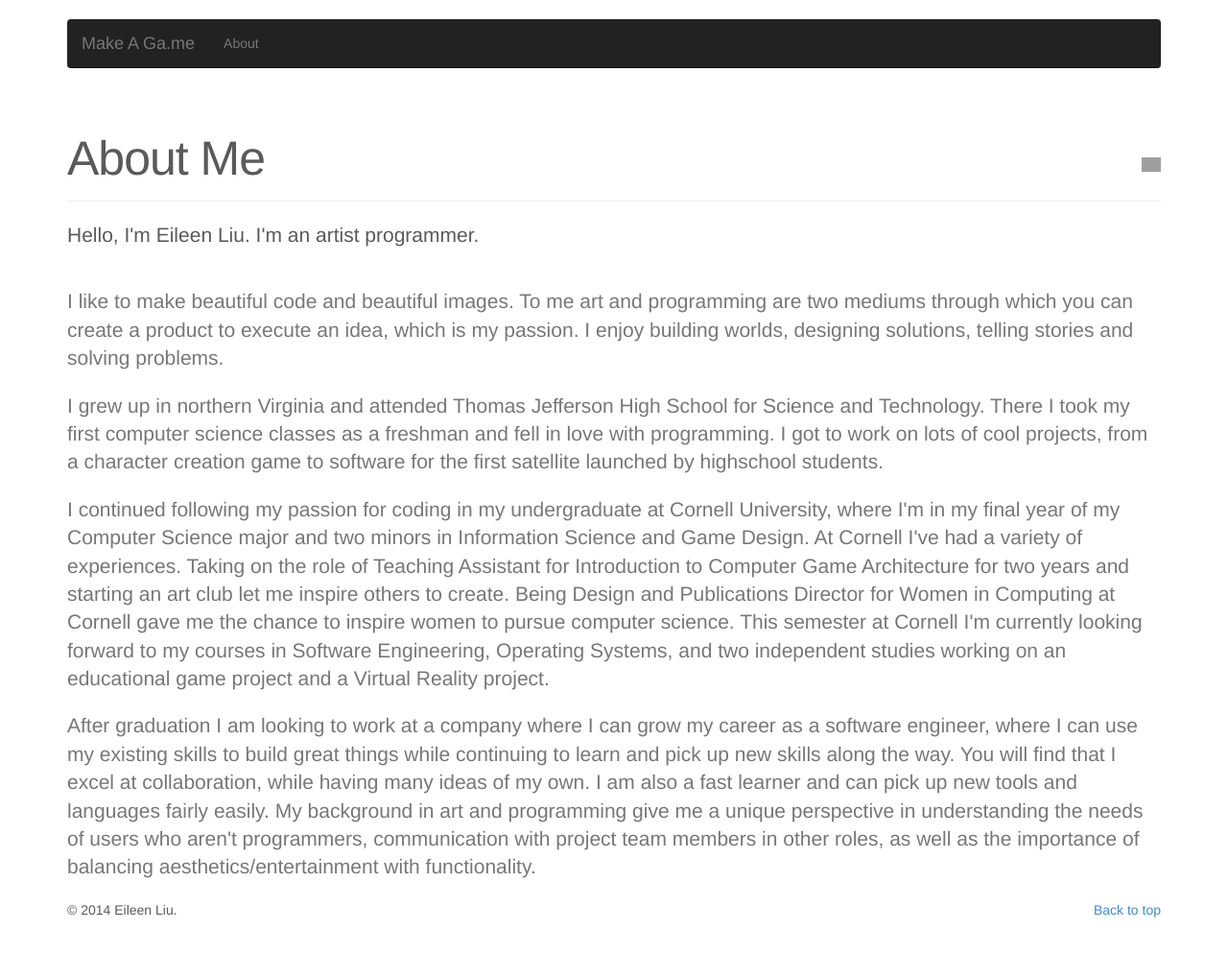
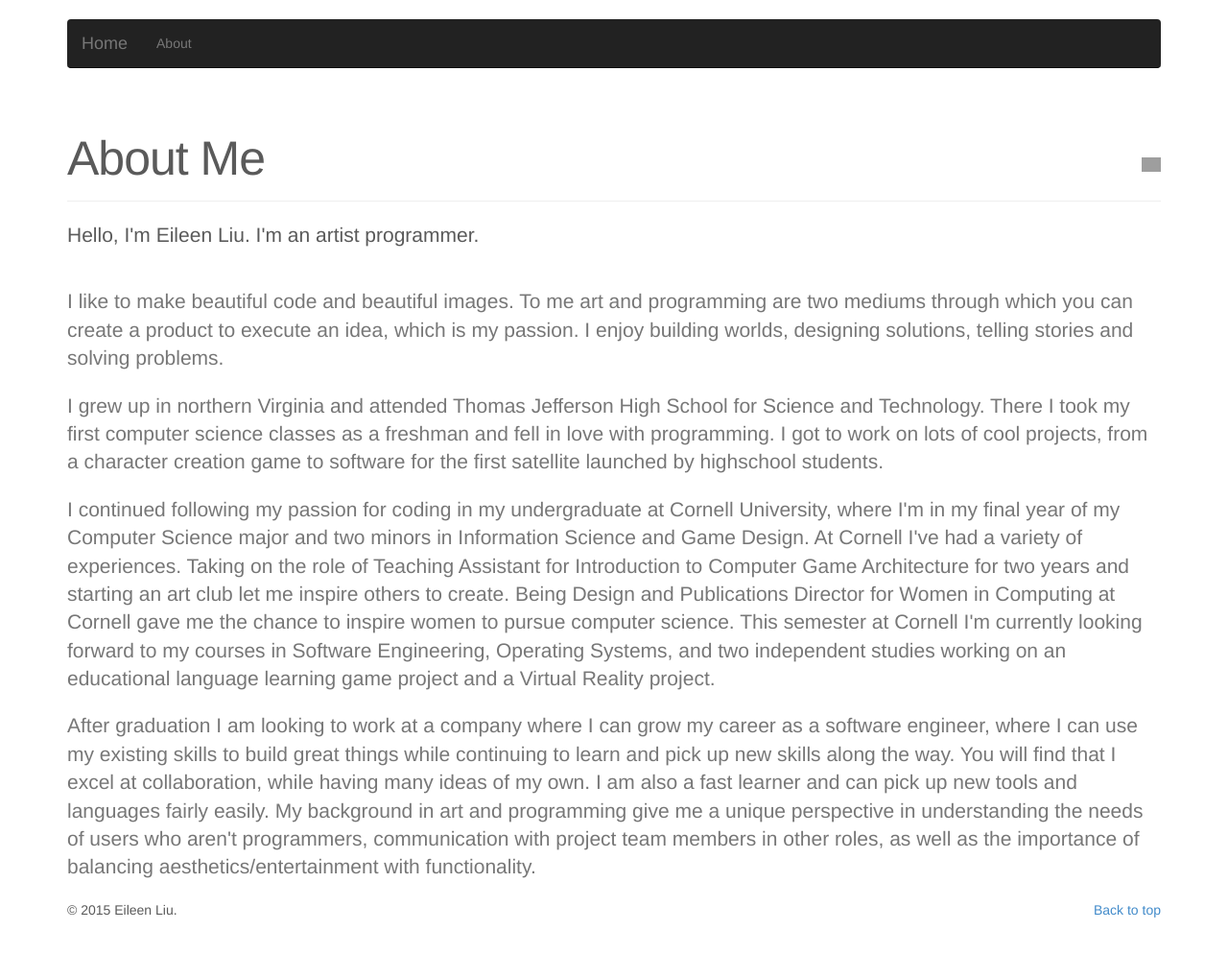
Before and after one commit to EileenLiu/EileenLiu.github.io, a plain HTML site: page about.html in a window 1280 px wide. Shown: the whole page at 96% size. Drawn offline with Linux system fonts and the light colour scheme; grey boxes are pictures that could not be loaded.

Commit message:
updated about and index

```diff
--- a/about.html
+++ b/about.html
@@ -8,7 +8,7 @@
     <meta name="author" content="Eileen Liu">
 <!--    <link rel="icon" href="http://getbootstrap.com/favicon.ico">-->
 
-    <title>Make a Ga.me - Eileen Liu - Game Portfolio</title>
+    <title>Eileen Liu - Portfolio</title>
 
     <!-- Bootstrap core CSS -->
     <link href="stylesheets/bootstrap.css" rel="stylesheet">
@@ -37,7 +37,7 @@
                 <span class="icon-bar"></span>
                 <span class="icon-bar"></span>
               </button>
-              <a class="navbar-brand" href="index.html">Make A Ga.me</a>
+              <a class="navbar-brand" href="index.html">Home</a>
             </div>
             <div class="navbar-collapse collapse">
               <ul class="nav navbar-nav">
@@ -87,7 +87,7 @@
           <span class="text-muted">
           <p class="lead"> I like to make beautiful code and beautiful images. To me art and programming are two mediums through which you can create a product to execute an idea, which is my passion. I enjoy building worlds, designing solutions, telling stories and solving problems. </p>
           <p class="lead">I grew up in northern Virginia and attended Thomas Jefferson High School for Science and Technology. There I took my first computer science classes as a freshman and fell in love with programming. I got to work on lots of cool projects, from a character creation game to software for the first satellite launched by highschool students. </p>
-          <p class="lead"> I continued following my passion for coding in my undergraduate at Cornell University, where I'm in my final year of my Computer Science major and two minors in Information Science and Game Design. At Cornell I've had a variety of experiences. Taking on the role of Teaching Assistant for Introduction to Computer Game Architecture for two years and starting an art club let me inspire others to create. Being Design and Publications Director for Women in Computing at Cornell gave me the chance to inspire women to pursue computer science. This semester at Cornell I'm currently looking forward to my courses in Software Engineering, Operating Systems, and two independent studies working on an educational game project and a Virtual Reality project. </p>
+          <p class="lead"> I continued following my passion for coding in my undergraduate at Cornell University, where I'm in my final year of my Computer Science major and two minors in Information Science and Game Design. At Cornell I've had a variety of experiences. Taking on the role of Teaching Assistant for Introduction to Computer Game Architecture for two years and starting an art club let me inspire others to create. Being Design and Publications Director for Women in Computing at Cornell gave me the chance to inspire women to pursue computer science. This semester at Cornell I'm currently looking forward to my courses in Software Engineering, Operating Systems, and two independent studies working on an educational language learning game project and a Virtual Reality project. </p>
           <p class="lead"> After graduation I am looking to work at a company where I can grow my career as a software engineer, where I can use my existing skills to build great things while continuing to learn and pick up new skills along the way. You will find that I excel at collaboration, while having many ideas of my own. I am also a fast learner and can pick up new tools and languages fairly easily. My background in art and programming give me a unique perspective in understanding the needs of users who aren't programmers, communication with project team members in other roles, as well as the importance of balancing aesthetics/entertainment with functionality.</p>
           </span>
         </div>
@@ -96,7 +96,7 @@
       <!-- FOOTER -->
       <footer>
         <p class="pull-right"><a href="#">Back to top</a></p>
-        <p>© 2014 Eileen Liu. </p>
+        <p>© 2015 Eileen Liu. </p>
       </footer>
 
     </div><!-- /.container -->
```
Also changed, not shown: index.html (+3 -3 lines).
